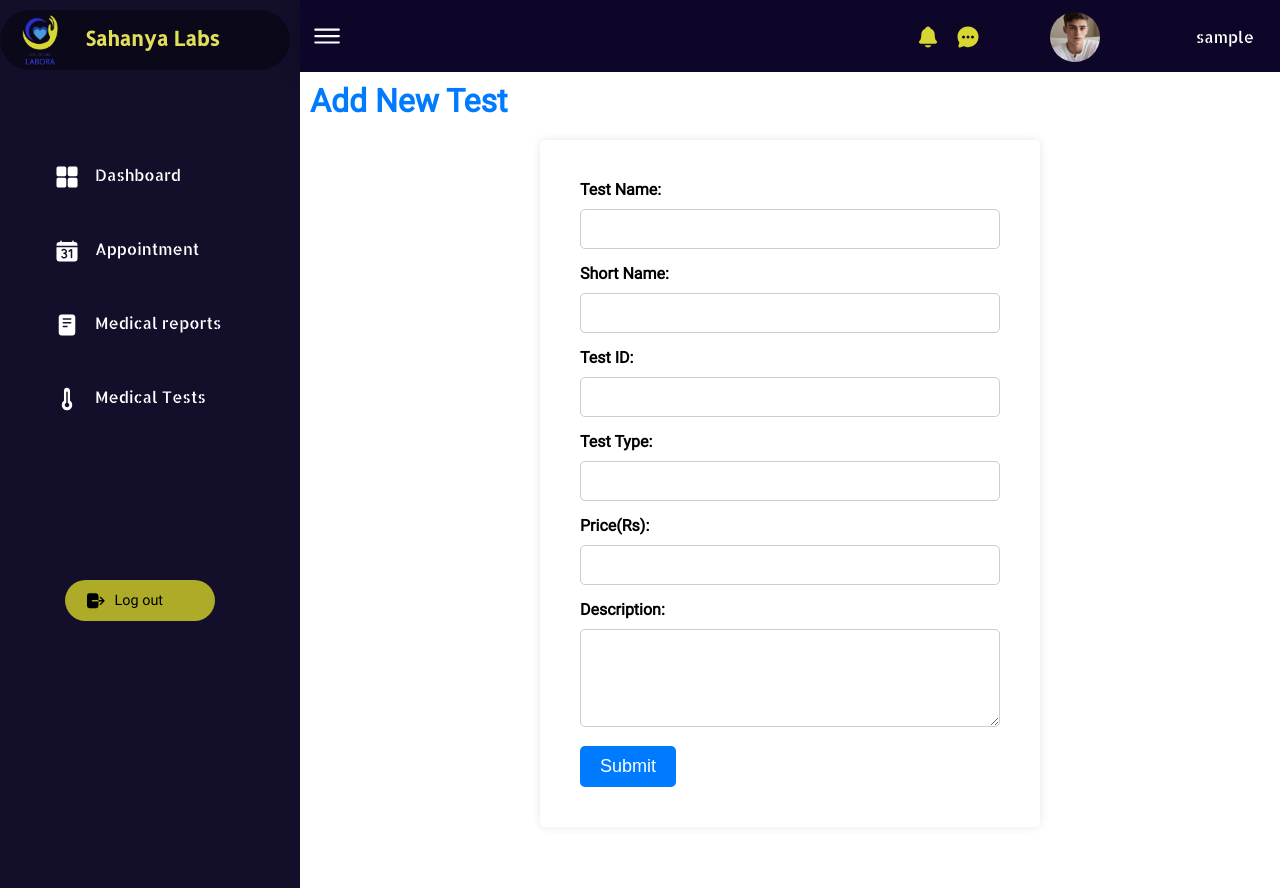
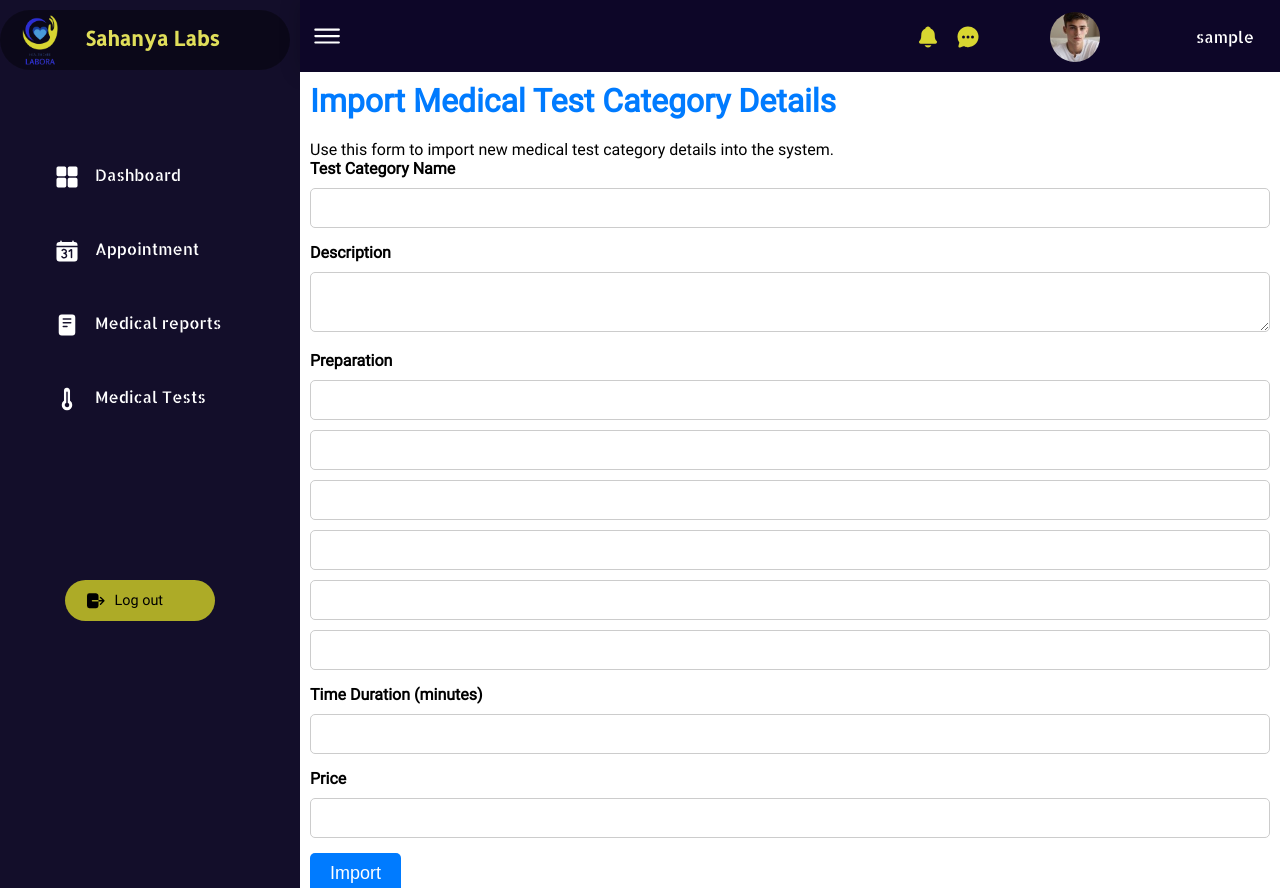
Before and after one commit to Buddhi098/LABORA, a PHP site: the page made by app/views/mlt/test_form.php in a window 1280 px wide. Run offline with PHP 8.4, Linux system fonts and the light colour scheme; the template is opened without the code that fills it, so the values that code supplies are empty; the visitor is signed in with stand-in values (Sample User, id 1); some libraries are stand-ins or nearby versions.

Commit message:
add medical test form

```diff
--- a/app/views/mlt/test_form.php
+++ b/app/views/mlt/test_form.php
@@ -1,52 +1,122 @@
 <!DOCTYPE html>
 <html lang="en">
+
 <head>
     <meta charset="UTF-8">
     <meta name="viewport" content="width=device-width, initial-scale=1.0">
-    <!-- <meta http-equiv="refresh" content="600; url=http://localhost/labora/user/logout"> -->
-    <link rel="stylesheet" href="<?php echo APPROOT.'/public/css/mlt/test_form.css'?>">
-    <script src="<?php echo APPROOT.'/public/js/mlt/mlt.js';?>"></script>
-    <!-- static icons -->
-    <script type="module" src="https://unpkg.com/ionicons@7.1.0/dist/ionicons/ionicons.esm.js"></script>
-    <script nomodule src="https://unpkg.com/ionicons@7.1.0/dist/ionicons/ionicons.js"></script>
-    <!-- annimation icons -->
-    <script src="https://cdn.lordicon.com/lordicon-1.1.0.js"></script>
-    <title>MLT dashboard</title>
+    <title>Import Medical Test Category Details</title>
+    <link rel="stylesheet" href="<?php echo APPROOT . '/public/css/mlt/test_form.css' ?>">
+    </style>
 </head>
+
 <body>
     <?php require_once 'components/nevbar.php' ?>
     <div class="container_1">
-    <h1>Add New Test</h1>
-    <form class="appointment-form">
+        <div class="container_2">
+            <h1>Import Medical Test Category Details</h1>
+            <p>Use this form to import new medical test category details into the system.</p>
+            <form id="test_form">
                 <div class="form-group">
-            <label for="test-type">Test Name:</label>
-            <input type="text" id="test-type" name="test-type" required>
+                    <label for="test-category-name"><i class="fas fa-file-alt"></i> Test Category Name</label>
+                    <input type="text" id="test-category-name" name="test-category-name" required
+                        pattern="[a-zA-Z0-9\s]+" title="Please enter alphanumeric characters only">
                 </div>
                 <div class="form-group">
-            <label for="test-type">Short Name:</label>
-            <input type="text" id="test-type" name="test-type" required>
+                    <label for="description"><i class="fas fa-align-left"></i> Description</label>
+                    <textarea id="description" name="description" required pattern="[a-zA-Z0-9\s]+"
+                        title="Please enter alphanumeric characters only"></textarea>
                 </div>
                 <div class="form-group">
-            <label for="test-type">Test ID:</label>
-            <input type="text" id="test-type" name="test-type" required>
+                    <label for="preparation"><i class="fas fa-flask"></i> Preparation</label>
+                    <div class="preparation-container">
+                        <div class="preparation-item">
+                            <input type="text" id="preparation-1" name="preparation[]" required>
+                        </div>
+                        <div class="preparation-item">
+                            <input type="text" id="preparation-2" name="preparation[]" required>
+                        </div>
+                        <div class="preparation-item">
+                            <input type="text" id="preparation-3" name="preparation[]" required>
+                        </div>
+                        <div class="preparation-item">
+                            <input type="text" id="preparation-4" name="preparation[]" required>
+                        </div>
+                        <div class="preparation-item">
+                            <input type="text" id="preparation-5" name="preparation[]" required>
+                        </div>
+                        <div class="preparation-item">
+                            <input type="text" id="preparation-6" name="preparation[]" required>
+                        </div>
+                    </div>
                 </div>
                 <div class="form-group">
-            <label for="test-type">Test Type:</label>
-            <input type="text" id="test-type" name="test-type" required>
+                    <label for="time-duration"><i class="fas fa-clock"></i> Time Duration (minutes)</label>
+                    <input type="number" id="time-duration" name="time-duration" required max="120" min="1"
+                        title="Please enter a valid time duration in minutes (greater than 0)">
                 </div>
                 <div class="form-group">
-            <div class="form-group">
-            <label for="test-type">Price(Rs):</label>
-            <input type="text" id="test-type" name="test-type" required>
+                    <label for="price"><i class="fas fa-dollar-sign"></i> Price</label>
+                    <input type="number" id="price" name="price" required>
                 </div>
-        <div class="form-group">
-            <label for="appointment-notes">Description:</label>
-            <textarea id="appointment-notes" name="appointment-notes" rows="4"></textarea>
+                <button type="submit" id="import"><i class="fas fa-upload"></i> Import</button>
+            </form>
         </div>
     </div>
 
-        <button type="submit" class="button">Submit</button>
-    </form>
+
+
+    <!-- pop success & error messages -->
+
+    <div class="error-message-container" id="ErrorMessage">
+        <div class="icon">
+            <lord-icon src="https://cdn.lordicon.com/akqsdstj.json" trigger="in" delay="15" state="in-reveal">
+            </lord-icon>
         </div>
+        <p id="error_msg">Error! Your action was failed.</p>
+        <span class="close-button" onclick="hideSuccessMessage()">×</span>
+    </div>
+
+
+    <script>
+        const form = document.getElementById('test_form');
+
+        form.addEventListener('submit', function (event) {
+            event.preventDefault();
+
+            const formData = new FormData(form);
+            console.log('Form data:', formData);
+            const baseLink = window.location.origin;
+            const link = `${baseLink}/labora/MLT/test_form`;
+
+            fetch(link, {
+                method: 'POST',
+                body: formData
+            })
+                .then(response => {
+                    if (!response.ok) {
+                        throw new Error('Network response was not ok');
+                    }
+                    return response.json();
+                })
+                .then(data => {
+
+                    console.log('Data successfully sent to the backend:', data);
+
+                    if (data.success) {
+                        const next_page = `${baseLink}/labora/MLT/getFormTemplateGenerator`;
+                        window.location.href = next_page;
+                    } else {
+                        showErrorMessage();
+                    }
+                })
+                .catch(error => {
+                    console.error('There was a problem with the fetch operation:', error);
+                });
+        });
+
+    </script>
+
+    <script src="script.js"></script>
 </body>
+
 </html>
```
Lines whose indentation alone changed are shown as unchanged.
